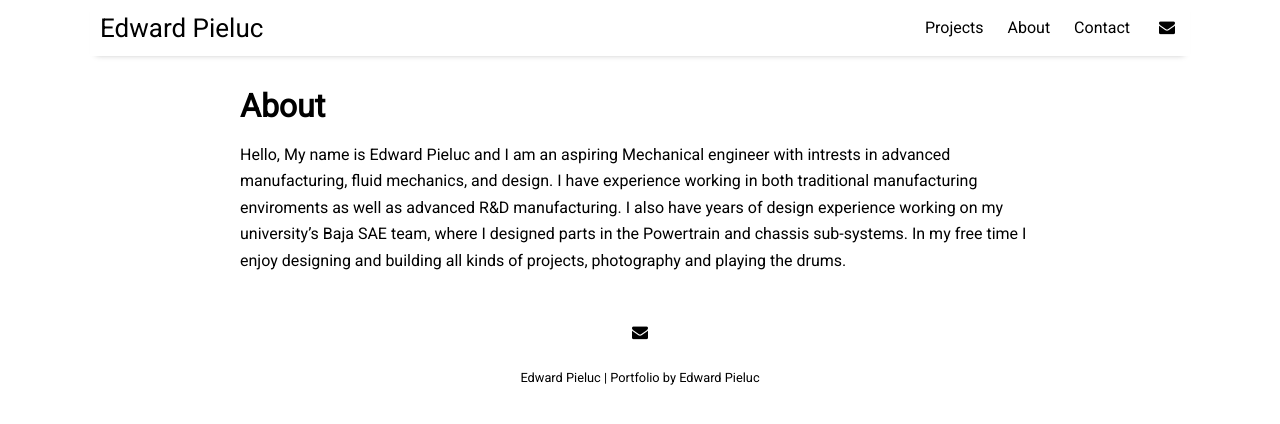
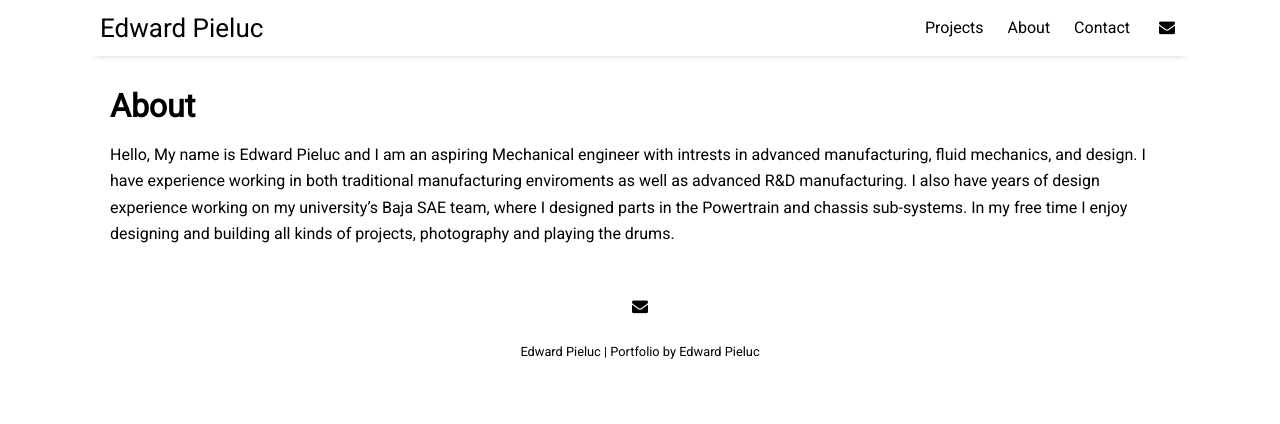
Before and after one commit to epie3/epie3.github.io, a Jekyll site: the page built from pages/about.md, in a window 1280 px wide. Shown: the top 424 px of the page. Built offline with Jekyll 4.4.1, drawn with Linux system fonts in a browser that asks for light colours; nearby versions of some CDN libraries.

Commit message:
width change attempt

```diff
--- a/_sass/_default.scss
+++ b/_sass/_default.scss
@@ -21,7 +21,7 @@
 }
 @media (max-width: $container-width) {
   .container {
-    width: 120vw;
+    width: 240vw;
     margin-left: auto;
     margin-right: auto;
   }
@@ -29,6 +29,6 @@
     padding-top: $header-thickness+10px;
     margin: auto;
     display: block;
-    width: 125vw;
+    width: 250vw;
   }
 }
--- a/_sass/_page.scss
+++ b/_sass/_page.scss
@@ -1,5 +1,5 @@
 .page-content {
-  max-width: 800px;
+  max-width: 1200px;
   display: block;
   margin: 10px auto 10px;
   padding: 0px 10px 10px;
```
